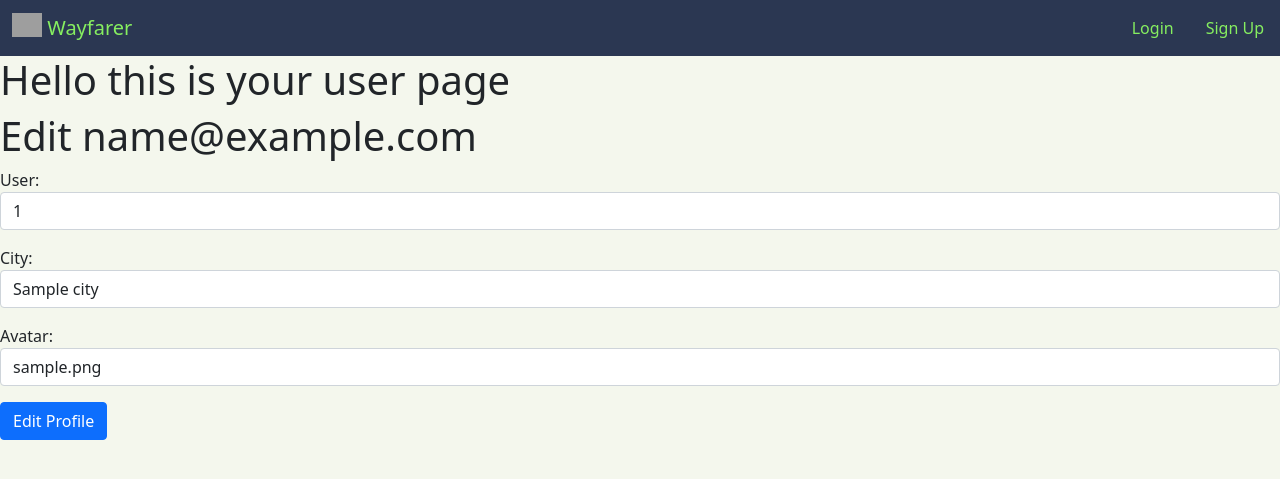
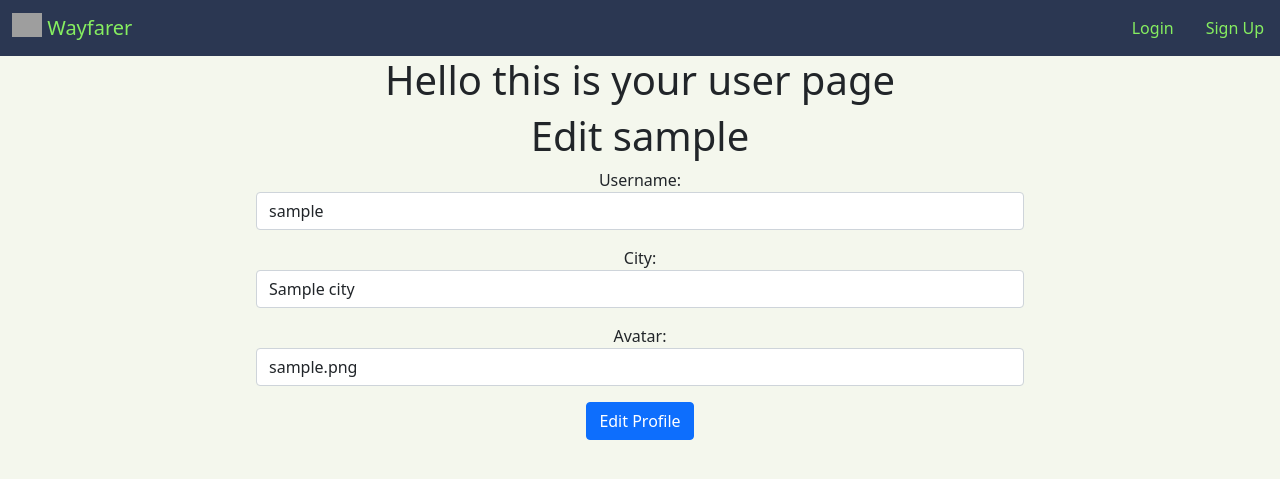
Before and after one commit to nicolegold1/project_wayfarer, a Django app: page /profile/1/ in a window 1280 px wide. Shown: the top 479 px of the page. Run offline with Django 3.2, Linux system fonts and the light colour scheme; a user stored in the database is signed in; tables that the repository leaves empty hold one stand-in row (values such as "Sample post"); some libraries are stand-ins or nearby versions; grey boxes are pictures that could not be loaded.

Commit message:
allows changing of username, minor css to profilepage, css to profile edit page

```diff
--- a/main_app/forms.py
+++ b/main_app/forms.py
@@ -83,9 +83,9 @@ class City_Form(ModelForm):
 class Profile_Form(ModelForm):
     class Meta:
         model = Profile
-        fields = ['user', 'city', 'avatar']
+        fields = ['username', 'city', 'avatar']
         widgets = {
-            'user': forms.TextInput(attrs={'class': 'form-control'}),
+            'username': forms.TextInput(attrs={'class': 'form-control'}),
             'avatar': forms.TextInput(attrs={'class': 'form-control'}),
             'city': forms.Select(attrs={'class': 'form-control'}),
         }
--- a/main_app/models.py
+++ b/main_app/models.py
@@ -46,8 +46,8 @@ class Post(models.Model):
 
 
 class Profile(models.Model):
-
     user = models.OneToOneField(Account, on_delete=models.CASCADE)
+    username = models.CharField(max_length=30, unique=True)
     city = models.ForeignKey(City, on_delete=models.CASCADE, null=True)
     post = models.ForeignKey(Post, on_delete=models.CASCADE, null=True)
     avatar = models.CharField(max_length=200)
--- a/main_app/static/css/components/cityDetails.css
+++ b/main_app/static/css/components/cityDetails.css
@@ -1,11 +1,3 @@
-/* all */
-:root {
-  --main-color: #f4f7ed;
-  --secondary-color: #86ee60;
-  --third-color: #2e6e65;
-  --fourth-color: #2b3752;
-}
-
 .cityFlagDetail {
   width: 250px;
 }
--- /dev/null
+++ b/main_app/static/css/components/profileDetail.css
@@ -0,0 +1,10 @@
+.ProfileDetailContainer {
+  width: 100vw;
+  position: absolute;
+  text-align: center;
+}
+
+.innerContainer {
+  width: 60%;
+  margin: auto;
+}
--- a/main_app/static/css/components/profilePage.css
+++ b/main_app/static/css/components/profilePage.css
@@ -2,14 +2,6 @@
 
 a {
   text-decoration: none;
-}
-
-/* all */
-:root {
-  --main-color: #f4f7ed;
-  --secondary-color: #86ee60;
-  --third-color: #2e6e65;
-  --fourth-color: #2b3752;
 }
 
 .profilePageContainer {
@@ -118,3 +110,7 @@ a {
 .userlogin {
   margin: 0 auto;
 }
+
+#posts {
+  overflow-x: hidden !important;
+}
--- a/main_app/static/css/style.css
+++ b/main_app/static/css/style.css
@@ -1,5 +1,7 @@
 /* profile page */
 @import "./components/profilePage.css";
+/* City details */
+@import "./components/profileDetail.css";
 /* City details */
 @import "./components/cityDetails.css";
 
@@ -8,6 +10,14 @@
 /* Light Blue/Greenish: #2e6e65 */
 /* Green: #86ee60 */
 /* Light Grey/Off White: #f4f7ed */
+
+/* all */
+:root {
+  --main-color: #f4f7ed;
+  --secondary-color: #86ee60;
+  --third-color: #2e6e65;
+  --fourth-color: #2b3752;
+}
 
 html body {
   background-color: #f4f7ed;
--- a/main_app/templates/profile.html
+++ b/main_app/templates/profile.html
@@ -125,7 +125,7 @@
             <div class="user_information">
               {% comment %} userinformation {% endcomment %}
               <div class="user">
-                <a href="{% url 'profile_detail' user.id %}"><p class="username">{{user.username}}</p></a>
+                <a href="{% url 'profile_detail' user.id %}"><p class="username">{{profile.username}}</p></a>
                 <p class="userlogin text-muted">
                   Joined: {{user.date_joined.month}}, {{user.date_joined.year}}
                 </p>
@@ -140,7 +140,7 @@
             </div>
           </div>
         </div>
-        <div class="posts overflow-auto">
+        <div class="posts overflow-auto" id="posts">
           <div class="row">
             <div class="col-6">
               <h1>Posts</h1>
--- a/main_app/templates/profile_detail.html
+++ b/main_app/templates/profile_detail.html
@@ -1,8 +1,12 @@
 {% extends 'base.html' %} {% block content %}
-<h1>Hello this is your user page</h1>
-<h1>Edit {{ user.user }}</h1>
-<form action="{% url 'profile_edit' user.id %}" method="POST">
-  {%csrf_token %} {{ edit_form.as_p }}
-  <input class="btn btn-primary" type="submit" value="Edit Profile" />
-</form>
+<div class="ProfileDetailContainer">
+  <div class="innerContainer">
+    <h1>Hello this is your user page</h1>
+    <h1>Edit {{ user.username }}</h1>
+    <form action="{% url 'profile_edit' user.id %}" method="POST">
+      {%csrf_token %} {{ edit_form.as_p }}
+      <input class="btn btn-primary" type="submit" value="Edit Profile" />
+    </form>
+  </div>
+</div>
 {% endblock %}
```
Also changed, not shown: account/migrations/0001_initial.py, main_app/migrations/0001_initial.py.
